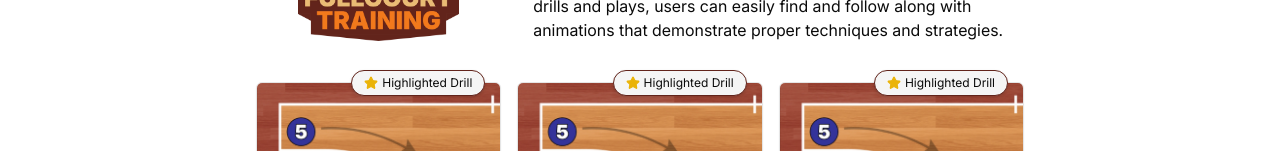
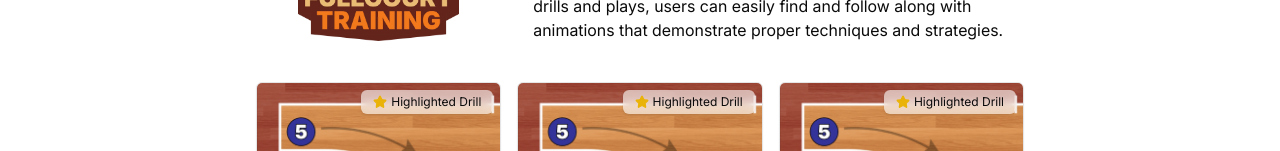
Before and after one commit to Friggies/fullcourt-web, a Next.js app: page / in a window 1280 px wide. Shown: the part 649-800 px from the top of the page. Built offline with nearby package versions, Linux system fonts and the light colour scheme; no server answers.

Commit message:
updated drill player count tag

```diff
--- a/app/page.tsx
+++ b/app/page.tsx
@@ -101,7 +101,7 @@ export default function Index() {
         <div className="flex flex-col gap-5 items-center">
           <ul className="grid grid-cols-1 sm:grid-cols-2 md:grid-cols-3 gap-4">
             <li className="flex relative">
-              <div className="z-10 absolute -top-3 right-4 inline-flex items-center gap-1 rounded-full border border-brand2 bg-muted px-3 py-1 text-xs text-yellow-500 shadow">
+              <div className="z-10 absolute top-2 right-2 inline-flex items-center gap-1 rounded-md bg-background/60 backdrop-blur-sm px-3 py-1 text-xs text-yellow-500 shadow">
                 <StarIcon fill="currentColor" size={14} />
                 <span className="text-foreground">Highlighted Drill</span>
               </div>
@@ -122,7 +122,7 @@ export default function Index() {
               </Link>
             </li>
             <li className="flex relative">
-              <div className="z-10 absolute -top-3 right-4 inline-flex items-center gap-1 rounded-full border border-brand2 bg-muted px-3 py-1 text-xs text-yellow-500 shadow">
+              <div className="z-10 absolute top-2 right-2 inline-flex items-center gap-1 rounded-md bg-background/60 backdrop-blur-sm px-3 py-1 text-xs text-yellow-500 shadow">
                 <StarIcon fill="currentColor" size={14} />
                 <span className="text-foreground">Highlighted Drill</span>
               </div>
@@ -143,7 +143,7 @@ export default function Index() {
               </Link>
             </li>
             <li className="flex relative">
-              <div className="z-10 absolute -top-3 right-4 inline-flex items-center gap-1 rounded-full border border-brand2 bg-muted px-3 py-1 text-xs text-yellow-500 shadow">
+              <div className="z-10 absolute top-2 right-2 inline-flex items-center gap-1 rounded-md bg-background/60 backdrop-blur-sm px-3 py-1 text-xs text-yellow-500 shadow">
                 <StarIcon fill="currentColor" size={14} />
                 <span className="text-foreground">Highlighted Drill</span>
               </div>
--- a/components/drills-grid.tsx
+++ b/components/drills-grid.tsx
@@ -230,9 +230,9 @@ export default function DrillsGrid() {
           {filteredDrills.length > 0 ? (
             filteredDrills.map(d => (
               <li key={d.id} className="flex relative">
-                <div className="z-10 absolute -top-3 right-4 inline-flex items-center gap-1 rounded-full border border-brand2 bg-muted px-3 py-1 text-xs text-brand2 shadow">
+                <div className="z-10 absolute top-2 right-2 inline-flex items-center gap-1 rounded-md bg-background/60 backdrop-blur-sm px-3 py-1 text-xs text-foreground shadow">
                   <UsersIcon size={12} />
-                  <span className="text-foreground">{d.players} players</span>
+                  {d.players} players
                 </div>
                 <Link
                   href={`/drills/${d.id}`}
```
